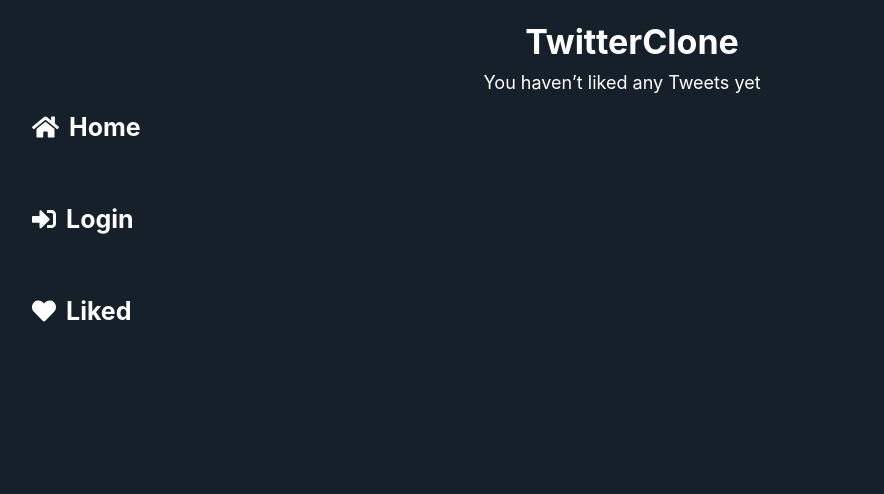
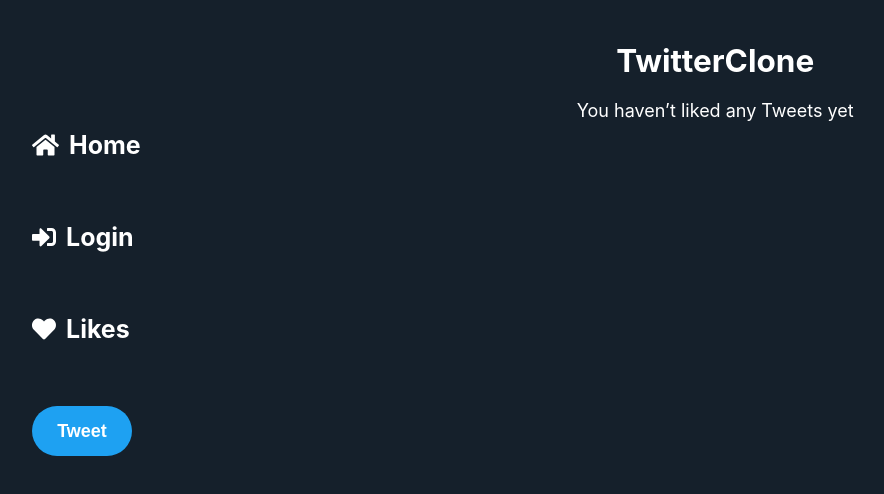
Before and after one commit to AnkitYande/TwitterCopy, a React (Create React App) app: page /liked in a window 1280 px wide. Shown: the top 494 px of the page, without its empty margins (8-892 px from the left). Built offline with nearby package versions, Linux system fonts and the light colour scheme; no server answers.

Commit message:
ctweet modal

```diff
--- a/src/App.css
+++ b/src/App.css
@@ -16,16 +16,28 @@ body{
     color: white;
 }
 
+.close-btn{
+   text-align: left;
+   cursor: pointer;
+   font-size: 1.5rem;
+   margin-bottom: 15px
+}
+
 .container {
     display: flex;
     flex-direction: row;
 }
 
 .App-Body {
-    flex: 70%;
-    margin: 10px;
-    margin-left: 10%;
-    margin-right: 30%;
+    margin-top: 20px;
+    margin-left: 33%;
+    margin-right: 20%;
+    width: 47%;
+}
+
+.bio{
+    text-align: left;
+    padding: 20px;
 }
 
 .Tweet-List {
@@ -89,8 +101,8 @@ body{
 .textfield {
     font-family: inherit;
     background-color: white;
-    width: 40%;
-    height: 20%;
+    width: 50%;
+    height: 25%;
     font-size: calc(15px);
     color: black;
     border-width: 2px;
@@ -102,10 +114,11 @@ body{
 }
 
 .sidenav {
-    flex: 30%;
     height: 100%;
+    /* width: 30%; */
     text-align: left;
     padding-left: 20px;
+    position: fixed;
 }
 
 .sidenav a {
--- a/src/App.js
+++ b/src/App.js
@@ -10,11 +10,13 @@ import Profile from './components/Profile';
 import Liked from './components/Liked';
 import Following from './components/Following';
 import Search from './components/Search';
+import Modal from './components/Modal';
 
 class App extends Component {
 
   state = {
     user: null,
+    open: false,
   };
 
   updateUser = (uid) => {
@@ -22,23 +24,38 @@ class App extends Component {
     console.log("Logged in as: " + uid);
   }
 
+  toggleOpen = () => {
+    this.setState({ open: true })
+  }
+
   render() {
     return (
       <Router>
         <div className="App">
           <br></br>
-          <div style={{ "fontWeight": "bold", "fontSize": "calc(10px + 3vmin)" }} > TwitterClone </div>
+          <div className="App-Body" style={{ fontSize: "1.75em", fontWeight: "bold" }}> TwitterClone </div>
+
+            <Modal
+              open={this.state.open}
+              onClose={ () => {this.setState({ open: false})}}
+              user={this.state.user}
+            >
+              Popup
+            </Modal>
+
           <div className="container">
-            <Navbar user={this.state.user} />
+
+            <Navbar toggleOpen={this.toggleOpen} user={this.state.user} />
+
 
             <Route path="/" exact
-              render={(props) => (<MainPage user={this.state.user} updateUser={this.updateUser}/>
+              render={(props) => (<MainPage user={this.state.user} updateUser={this.updateUser} />
               )} />
             <Route path="/profile" exact
-              render={(props) => (<Profile user={this.state.user} updateUser={this.updateUser}/>
+              render={(props) => (<Profile user={this.state.user} updateUser={this.updateUser} />
               )} />
             <Route path="/liked" exact
-              render={(props) => (<Liked user={this.state.user} updateUser={this.updateUser}/>
+              render={(props) => (<Liked user={this.state.user} updateUser={this.updateUser} />
               )} />
             <Route path="/following" exact
               render={(props) => (<Following user={this.state.user} />
@@ -52,6 +69,9 @@ class App extends Component {
             <Route path='/SignUp'
               render={(props) => (<SignUp updateUser={this.updateUser} />)}
             />
+            {/* <Route path='/Modal'
+              render={(props) => (<Modal updateUser={this.updateUser} />)}
+            /> */}
           </div>
 
         </div>
--- a/src/components/Liked.js
+++ b/src/components/Liked.js
@@ -1,18 +1,17 @@
 import React, { Component } from 'react'
 import TweetList from './TweetList';
-import CreateTweet from './CreateTweet';
 import axios from 'axios';
 
 export class Liked extends Component {
     state = {
-        tweets:[]
+        tweets: []
     };
 
     getTweets = async () => {
         console.log('Getting Tweets');
         await axios.get('http://localhost:5000/tweets/')
             .then(response => {
-                this.setState({tweets: response.data })
+                this.setState({ tweets: response.data })
             })
             .catch((error) => {
                 console.log(error);
@@ -64,21 +63,21 @@ export class Liked extends Component {
 
     render() {
         return (
-            !this.props.user ?
-                <div className="App-Body"> You haven’t liked any Tweets yet</div>
+
+            <div className="App-Body">
+                {!this.props.user ?
+                    <div> You haven’t liked any Tweets yet</div>
                 :
-                <div className="App-Body">
                     <div className="Tweet-List">
-                    <CreateTweet user = {this.props.user} updateTweets = {this.getTweets}/>
                         <TweetList
-                            tweets = {this.state.tweets}
-                            user = {this.props.user}
-                            updateTweets = {this.getTweets}
-                            updateUser = {this.props.updateUser}
-                            onlyLike = {true}
+                            tweets={this.state.tweets}
+                            user={this.props.user}
+                            updateTweets={this.getTweets}
+                            updateUser={this.props.updateUser}
+                            onlyLike={true}
                         />
-                    </div>
-                </div>
+                    </div>}
+            </div>
         )
     }
 }
--- /dev/null
+++ b/src/components/Modal.js
@@ -0,0 +1,47 @@
+import React from 'react'
+import CreateTweet from './CreateTweet';
+import { FontAwesomeIcon } from "@fortawesome/react-fontawesome";
+import { faTimes } from "@fortawesome/free-solid-svg-icons";
+
+const MODAL_STYLES = {
+  position: 'fixed',
+  top: '50%',
+  left: '50%',
+  transform: 'translate(-50%, -50%)',
+  backgroundColor: '#15202b',
+  padding: '20px',
+  zIndex: 1000,
+  borderRadius: 20
+}
+
+const OVERLAY_STYLES = {
+  position: 'fixed',
+  top: 0,
+  left: 0,
+  right: 0,
+  bottom: 0,
+  backgroundColor: 'rgba(255, 255, 255, .1)',
+  zIndex: 1000
+}
+
+export default function Modal({ open, onClose, user }) {
+  if (!open) return null
+
+  const getTweets = () => {
+    onClose()
+  }
+
+  return (
+    <>
+      <div style={OVERLAY_STYLES} />
+      <div style={MODAL_STYLES}>
+        <div className="close-btn">
+          <FontAwesomeIcon style = {{color: '#1ea1f2'}} icon={faTimes} onClick={onClose} />
+        </div>
+        <div className="Tweet-List">
+          <CreateTweet user={user} updateTweets={getTweets} />
+        </div>
+      </div>
+    </>
+  )
+}
--- a/src/components/Navbar.js
+++ b/src/components/Navbar.js
@@ -26,10 +26,16 @@ export class Navbar extends Component {
 
                 <Link to="/Liked">
                     <FontAwesomeIcon style={{ cursor: "pointer", fontSize: "1.5rem", marginRight: 10 }} icon={faHeart} onClick={this.likeTweet} />
-                    Liked
+                    Likes
                 </Link>
                 {/* <Link to="/Following">Following</Link> */}
                 {/* <Link to="/Search">Search</Link> */}
+                {/* <Link to="/Modal"> */}
+                <a onClick={() => {this.props.toggleOpen()}}>
+                    <button className="btn" style={{ margin: 0 }}>Tweet</button>
+                </a>
+                {/* </Link> */}
+
             </div>
         )
     }
--- a/src/components/Profile.js
+++ b/src/components/Profile.js
@@ -1,11 +1,11 @@
 import React, { Component } from 'react'
 import TweetList from './TweetList';
-import CreateTweet from './CreateTweet';
 import axios from 'axios';
 
 export class Profile extends Component {
     state = {
-        tweets:[]
+        tweets:[],
+        numLikes: 0
     };
 
     getTweets = async () => {
@@ -18,8 +18,19 @@ export class Profile extends Component {
             })
     };
 
+    getUser = async () => {
+        await axios.get('http://localhost:5000/users/get/'+this.props.user)
+            .then(response => {
+                this.setState({numLikes: response.data.likedTweets.length })
+            })
+            .catch((error) => {
+                console.log(error);
+            })
+    };
+
     componentDidMount() {
         this.getTweets();
+        this.getUser();
     }
 
     refresh = () =>{
@@ -38,12 +49,15 @@ export class Profile extends Component {
             <div className="App-Body">
                 {this.props.user ? (
                     <div>
-                    <h2>Welcome {this.props.user}!</h2>
-                    <h3 style={{ cursor: "pointer", textDecoration: "underline"}} onClick={this.logout}>Sign Out</h3>
-                    <div className="Tweet-List">
-                    <CreateTweet user = {this.props.user} updateTweets = {this.refresh}/>
-                    <TweetList tweets = {this.state.tweets}/>
-                    </div>
+                        <div className="Tweet-List">
+                            <div className="bio">
+                                <h1>@{this.props.user}</h1>
+                                <h4 style={{ opacity: '0.7'}}> Tweets: {this.state.tweets.length} </h4>
+                                <h4 style={{ opacity: '0.7'}}> Likes: {this.state.numLikes} </h4>
+                                <button className="btn" style={{ margin: 0}} onClick={this.logout}>Sign Out</button>
+                            </div>
+                            <TweetList tweets = {this.state.tweets}/>
+                        </div>
                     </div>
                 ):(
                     <div>Logged Out</div>
--- a/src/components/TweetCell.js
+++ b/src/components/TweetCell.js
@@ -2,7 +2,6 @@ import React, { Component } from 'react'
 import { FontAwesomeIcon } from "@fortawesome/react-fontawesome";
 import { faHeart } from "@fortawesome/free-solid-svg-icons";
 import axios from 'axios';
-import { Redirect, Link } from "react-router-dom";
 
 export class TweetCell extends Component {
 
```
